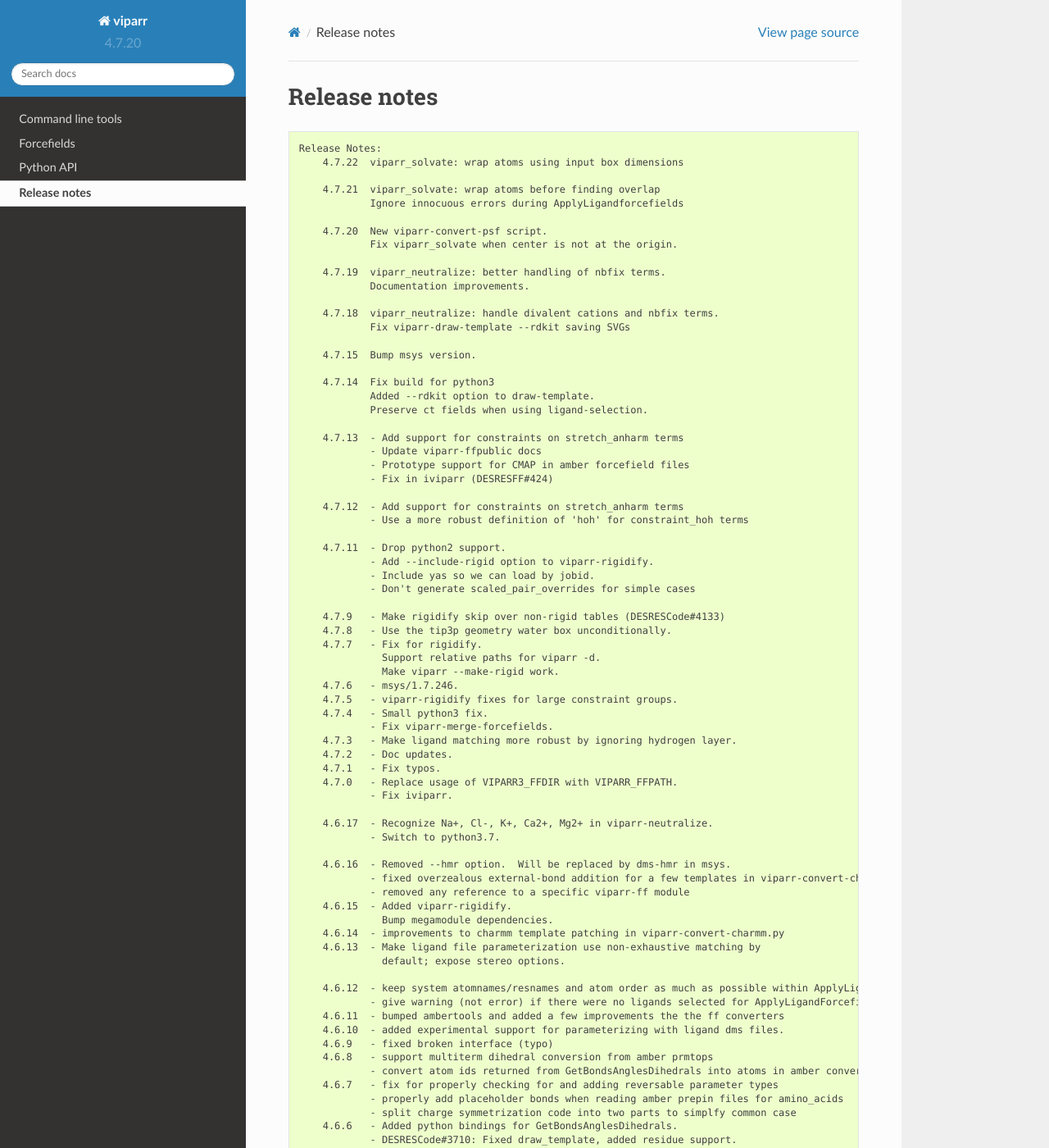
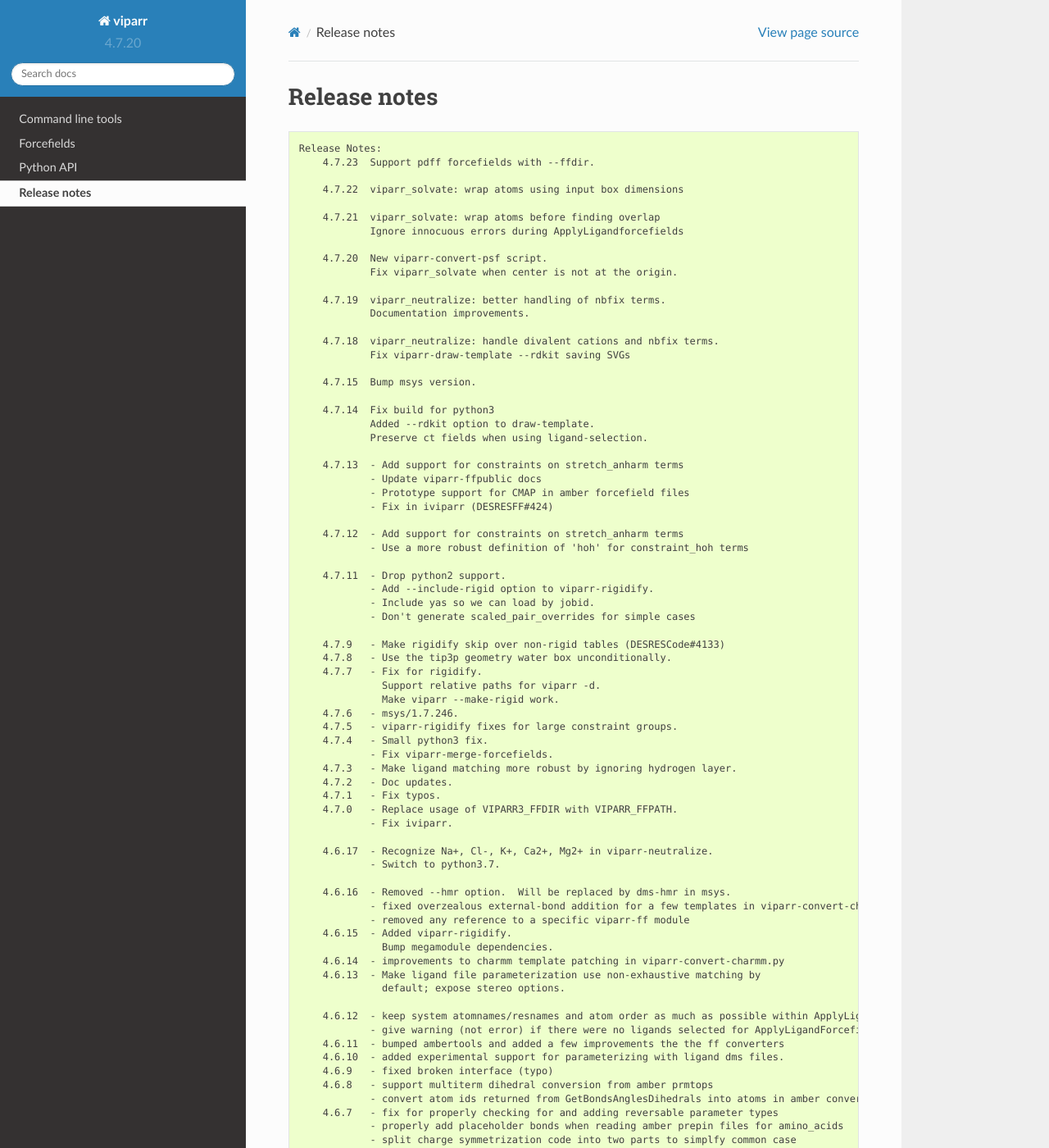
Before and after one commit to DEShawResearch/viparr, a Sphinx documentation site: the page built from doc/source/release_notes.rst, in a window 1280 px wide and 1400 px high. Shown: the whole window at 82% size. Built offline with Sphinx 7.4.7 and the Read the Docs theme 2.0.0, drawn with Linux system fonts in a browser that asks for light colours; the version number is read from the project's files by our own code; some of the changed text lies outside the part shown.

Commit message:
Release notes.

```diff
--- a/doc/source/release_notes.txt
+++ b/doc/source/release_notes.txt
@@ -1,4 +1,6 @@
 Release Notes:
+    4.7.23  Support pdff forcefields with --ffdir.
+
     4.7.22  viparr_solvate: wrap atoms using input box dimensions
 
     4.7.21  viparr_solvate: wrap atoms before finding overlap
```
